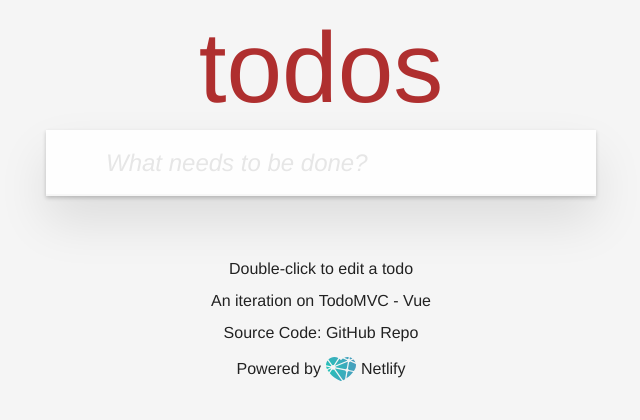
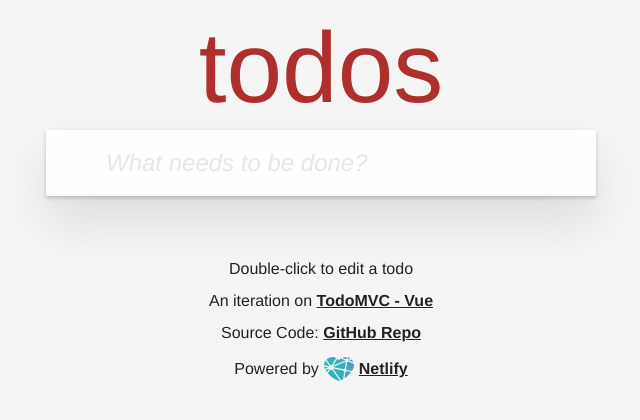
Before and after one commit to bencodezen/todomvc-vue-3, a Vue app: page / in a window 1280 px wide. Shown: the top 420 px of the page, without its empty margins (319-959 px from the left). Built offline with nearby package versions, Linux system fonts and the light colour scheme.

Commit message:
fix: make links more visible

```diff
--- a/src/components/AppFooter.vue
+++ b/src/components/AppFooter.vue
@@ -42,8 +42,8 @@
 
 .info a {
   color: inherit;
-  text-decoration: none;
-  font-weight: 400;
+  text-decoration: underline;
+  font-weight: 600;
 }
 
 .info a:hover {
```
